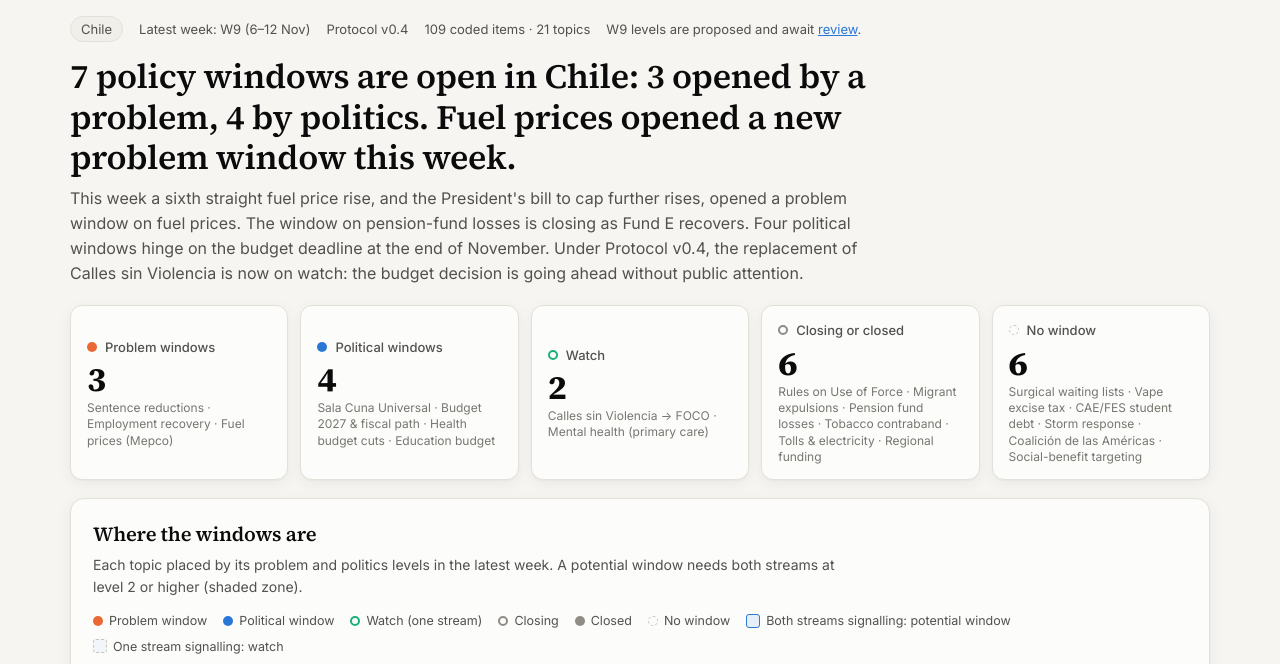
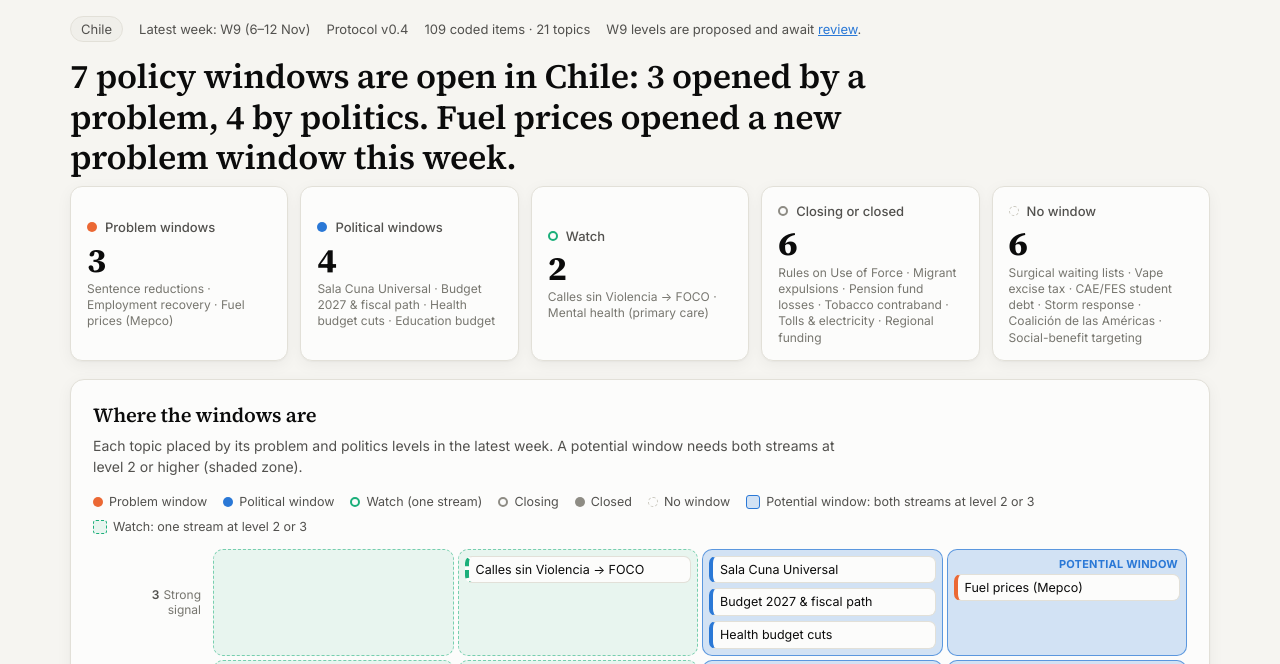
Before and after one commit to camansil/policy-windows, a plain HTML site: page index.html in a window 1280 px wide. Shown: the part 101-765 px from the top of the page. Drawn offline with Linux system fonts and the light colour scheme.

Commit message:
Overview: remove opening summary; colour the potential-window zone in the matrix
Co-Authored-By: Claude Opus 5.5 <noreply@anthropic.com>
Claude-Session: https://claude.ai/code/session_019UAj37nAv6ozfs1y16Wk4Z

```diff
--- a/assets/app.js
+++ b/assets/app.js
@@ -84,8 +84,8 @@
   function renderMap() {
     const legend = $("#map-legend");
     legend.innerHTML = STATUS_ORDER.map((s) => `<span class="legend-item">${dot(s)}${esc(STATUS[s])}</span>`).join("") +
-      `<span class="legend-item"><span class="swatch zone-both"></span>Both streams signalling: potential window</span>` +
-      `<span class="legend-item"><span class="swatch zone-one"></span>One stream signalling: watch</span>`;
+      `<span class="legend-item"><span class="swatch zone-both"></span>Potential window: both streams at level 2 or 3</span>` +
+      `<span class="legend-item"><span class="swatch zone-one"></span>Watch: one stream at level 2 or 3</span>`;
     const map = $("#window-map");
     let html = "";
     for (let po = 3; po >= 0; po--) {
@@ -94,7 +94,8 @@
         const zone = p >= 2 && po >= 2 ? "zone-both" : (p >= 2 || po >= 2 ? "zone-one" : "");
         const items = D.topics.filter((t) => t.P === p && t.Po === po)
           .sort((a, b) => STATUS_ORDER.indexOf(a.status) - STATUS_ORDER.indexOf(b.status));
-        html += `<div class="cell ${zone}" aria-label="Problem ${p}, politics ${po}">` +
+        const tag = p === 3 && po === 3 ? `<span class="zone-tag">Potential window</span>` : "";
+        html += `<div class="cell ${zone}${tag ? " has-tag" : ""}" aria-label="Problem ${p}, politics ${po}${zone === "zone-both" ? ": potential window" : ""}">${tag}` +
           items.map((t) => `<button type="button" class="chip ${t.status}" data-topic="${t.id}"><span class="chip-name">${esc(t.short)}</span></button>`).join("") +
           `</div>`;
       }
--- a/assets/style.css
+++ b/assets/style.css
@@ -352,3 +352,12 @@ th.proposed small::after { content: " · proposed"; color: var(--st-opening); fo
 .decide select, .decide input { font: inherit; font-size: 13px; padding: 5px 8px; border-radius: 8px; border: 1px solid var(--border-strong); background: var(--surface-1); color: var(--text-primary); }
 .decide input { flex: 1; min-width: 180px; }
 .review-out { width: 100%; min-height: 120px; font: 12px/1.4 ui-monospace, monospace; margin-top: 8px; border-radius: 8px; border: 1px solid var(--border); background: var(--surface-2, var(--surface-1)); color: var(--text-primary); padding: 8px; }
+
+/* ---- Window zones in the matrix: clear colour for potential windows ---- */
+.cell.zone-both { background: color-mix(in srgb, var(--st-open) 20%, var(--surface-1)); border: 1.5px solid color-mix(in srgb, var(--st-open) 70%, transparent); }
+.cell.zone-one { background: color-mix(in srgb, var(--st-waiting) 9%, var(--surface-1)); border: 1px dashed color-mix(in srgb, var(--st-waiting) 55%, transparent); }
+.swatch.zone-both { background: color-mix(in srgb, var(--st-open) 20%, var(--surface-1)); border: 1.5px solid var(--st-open); }
+.swatch.zone-one { background: color-mix(in srgb, var(--st-waiting) 9%, var(--surface-1)); border: 1px dashed var(--st-waiting); }
+.cell { position: relative; }
+.zone-tag { position: absolute; top: 6px; right: 8px; font-size: 11px; font-weight: 700; letter-spacing: .02em; text-transform: uppercase; color: var(--st-open); pointer-events: none; }
+.cell.has-tag { padding-top: 24px; }
--- a/index.html
+++ b/index.html
@@ -44,7 +44,6 @@
     <!-- OVERVIEW -->
     <section class="view" id="view-overview" aria-labelledby="h-overview">
       <h1 id="h-overview" class="lead-title"></h1>
-      <p class="lead">This week a sixth straight fuel price rise, and the President's bill to cap further rises, opened a problem window on fuel prices. The window on pension-fund losses is closing as Fund E recovers. Four political windows hinge on the budget deadline at the end of November. Under Protocol v0.4, the replacement of Calles sin Violencia is now on watch: the budget decision is going ahead without public attention.</p>
 
       <div class="tiles" id="tiles"></div>
 
```
